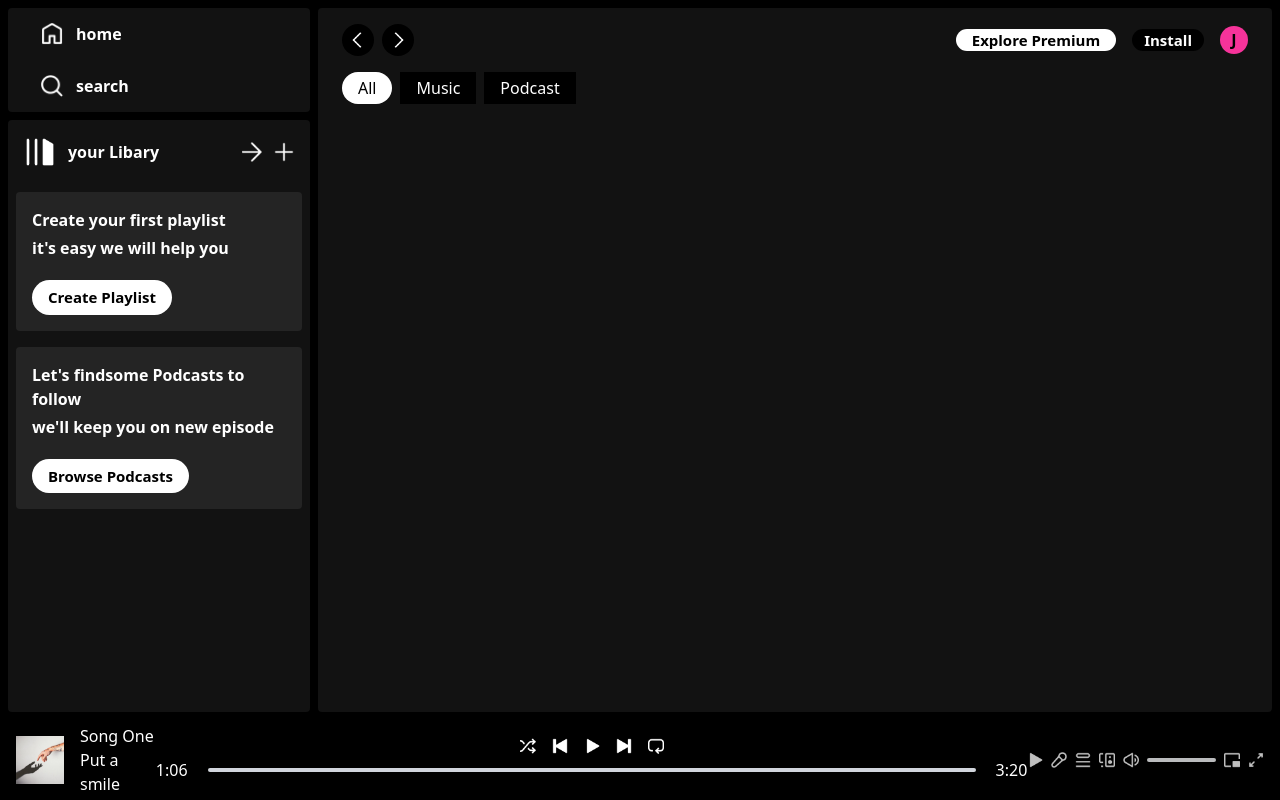
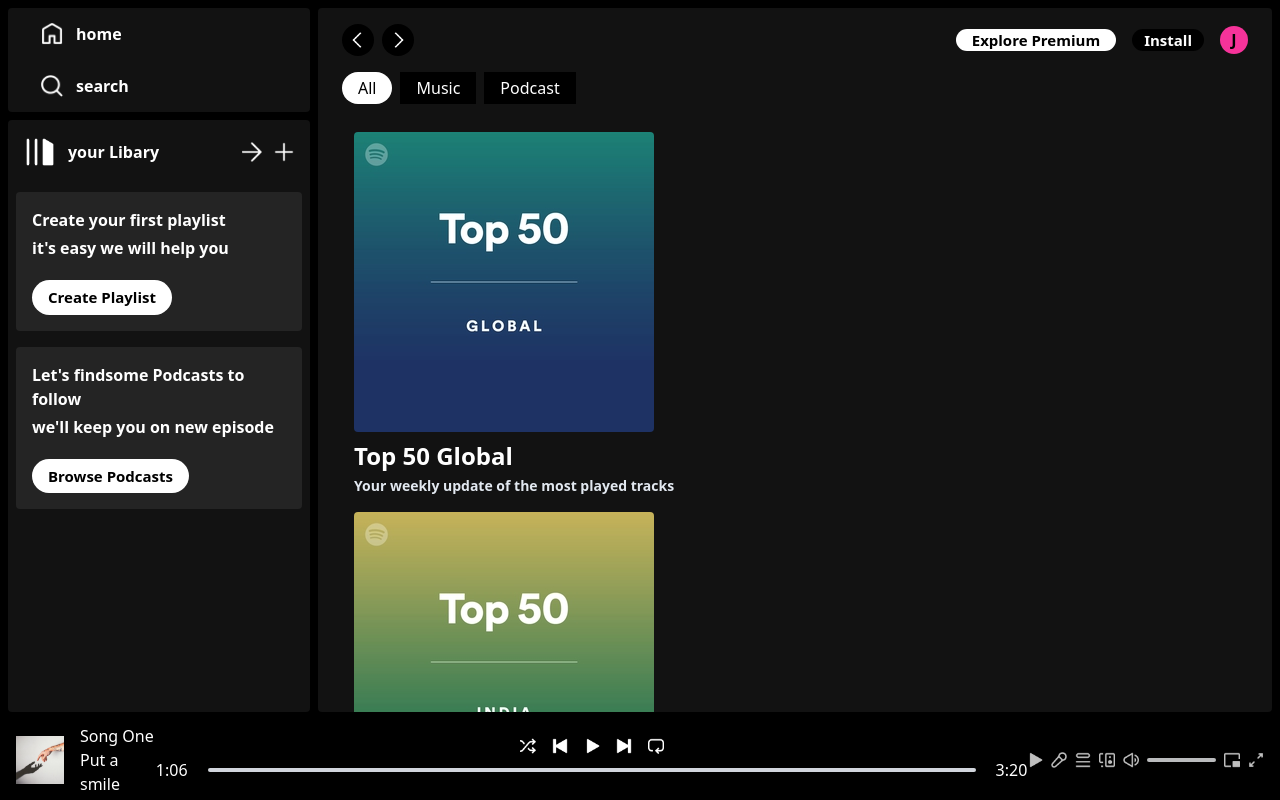
Before and after one commit to mdjameel04/Spotify-Clone, a React (Vite) app: page / in a window 1280 px wide. Built offline with nearby package versions, Linux system fonts and the light colour scheme.

Commit message:
inital commit

```diff
--- /dev/null
+++ b/src/Components/AlbumItem.jsx
@@ -0,0 +1,14 @@
+import React from 'react'
+import { assets } from '../assets/assets'
+
+const AlbumItem = ({image, name, desc, id }) => {
+  return (
+    <div className="min-w-[180px] p-2 px-3 rounded cursor-pointer hover:bg-[#ffffff26]">
+      <img className="rounded" src={image} alt={name} />
+      <p className="font-bold mt-2 mb-1">{name}</p>
+      <p className="text-slate-200 text-sm">{desc}</p>
+    </div>
+  );
+};
+
+export default AlbumItem;
--- a/src/Components/Home.jsx
+++ b/src/Components/Home.jsx
@@ -1,12 +1,15 @@
 import React from 'react'
 import Navbar from './Navbar'
-
+import {albumsData} from '../assets/assets.js'
+import AlbumItem from './AlbumItem'
 const Home = () => {
   return (
     <>
       <Navbar/>
       <div className='my-5 font-bold text-2xl'>
-
+     {albumsData.map((item,index)=>(
+       <AlbumItem  key={index} name={item.name} desc={item.desc} id={item.id} image={item.image}/>
+     ))}
       </div>
     </>
   )
```
